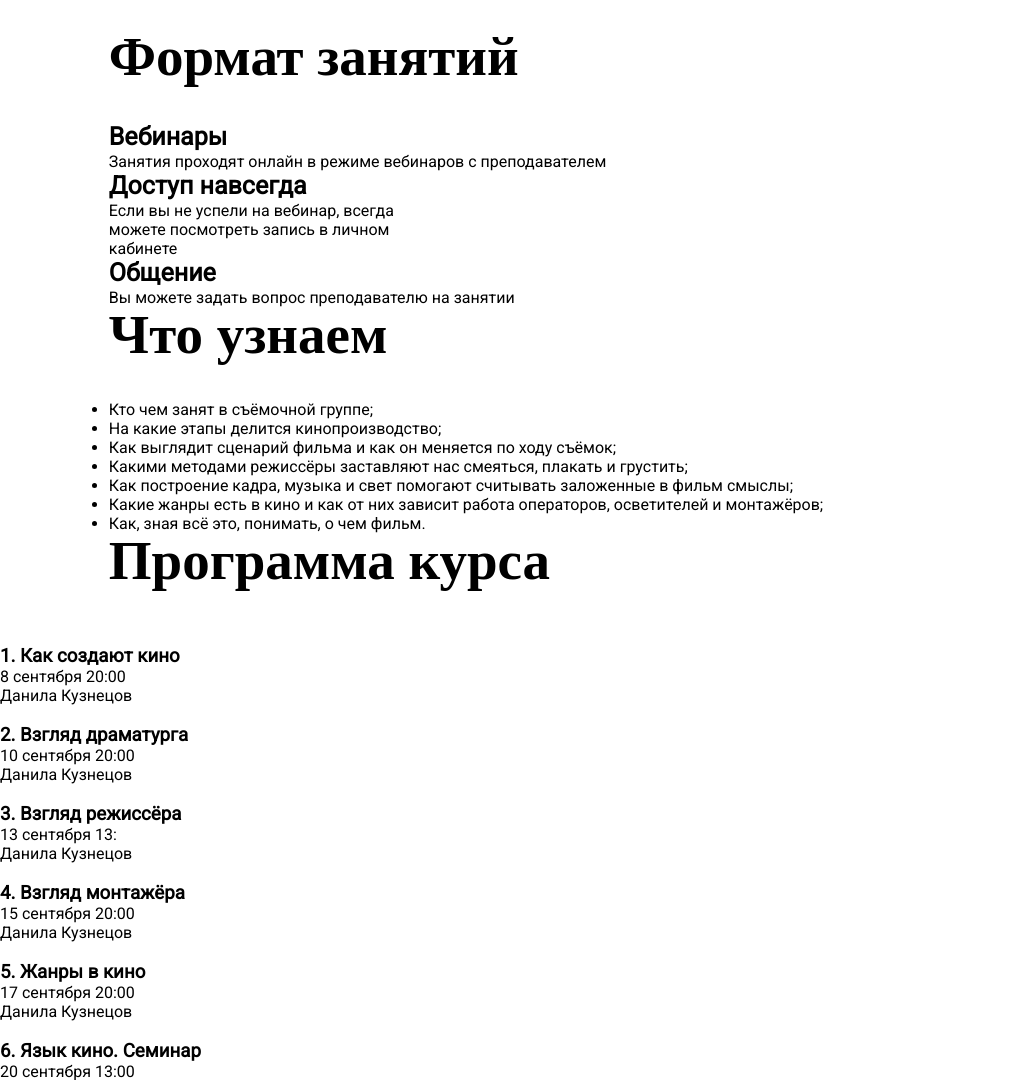
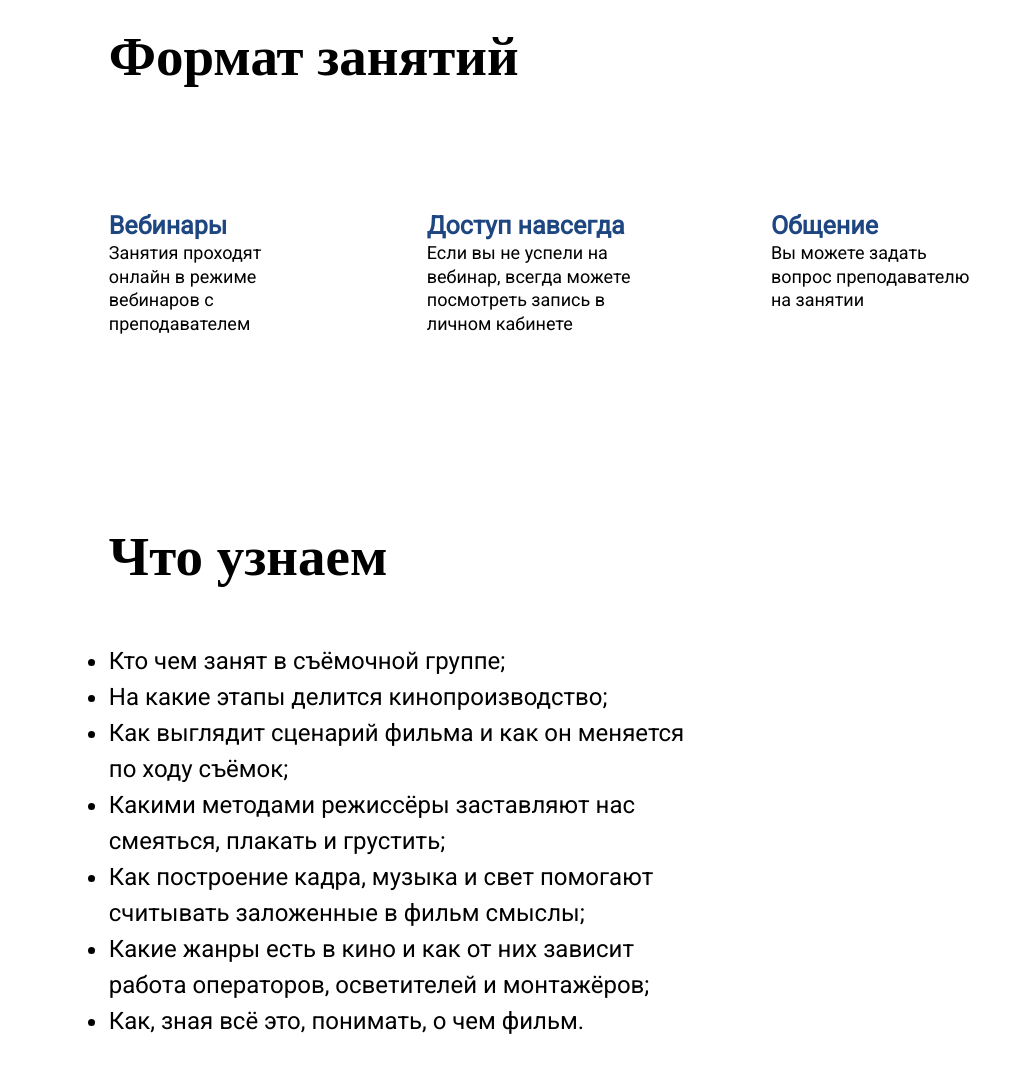
Before and after one commit to TagizadeAysu/layihe, a plain HTML site: page index.html in a window 1280 px wide. Shown: the part 1780-2860 px from the top of the page, without its empty margins (0-1032 px from the left). Drawn offline with Linux system fonts and the light colour scheme.

Commit message:
Style for Section 2 and Section 3

```diff
--- a/style.css
+++ b/style.css
@@ -155,3 +155,35 @@ h4{
     margin-bottom: 1px;
     font-size: 25px;
 }
+.section2_about{
+    margin-top: 89px;
+    margin-bottom: 179px;
+    width: 82%;
+    display: flex;
+    justify-content: space-between;
+    font-size: 18px;
+}
+span{
+    color: #1E4681;
+}
+.section2_about_item p{
+    line-height: 130%;
+    font-family: 'Roboto';
+    height: 109px;
+}
+.section2_about_item{
+    width: 24%;
+}
+.section3{
+    margin-bottom: 248px;
+}
+.section3 h2{
+    margin-bottom: 21px;
+    height: 93px;
+}
+.section3_list ul{
+    margin-right: 17px;
+    width: 55.3%;
+    font-size: 24px;
+    line-height: 150%;
+}
```
